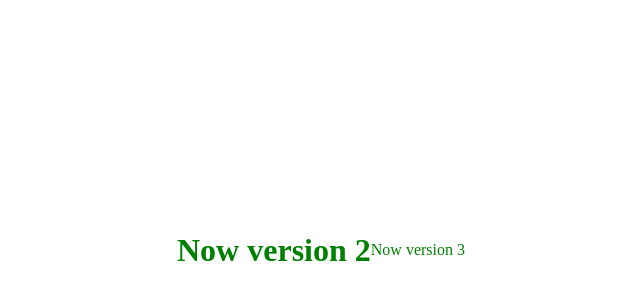
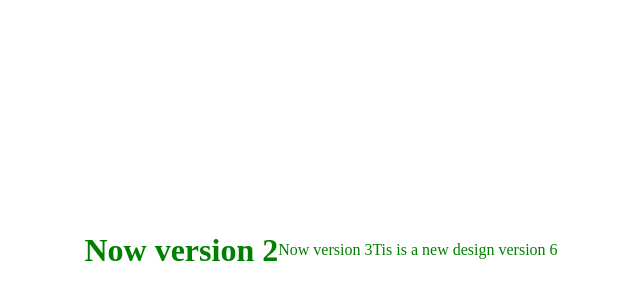
Before and after one commit to learnwithveerendra/batch1_repo, a plain HTML site: page index.html in a window 1280 px wide. Shown: the part 150-450 px from the top of the page, without its empty margins (319-959 px from the left). Drawn offline with Linux system fonts and the light colour scheme.

Commit message:
add new design text in version6

```diff
--- a/index.html
+++ b/index.html
@@ -9,5 +9,6 @@
 <body>
     <h1> Now version 2</h1>
     <p> Now version 3</p>
+    <p> Tis is a new design version 6</p>
 </body>
 </html>
```
